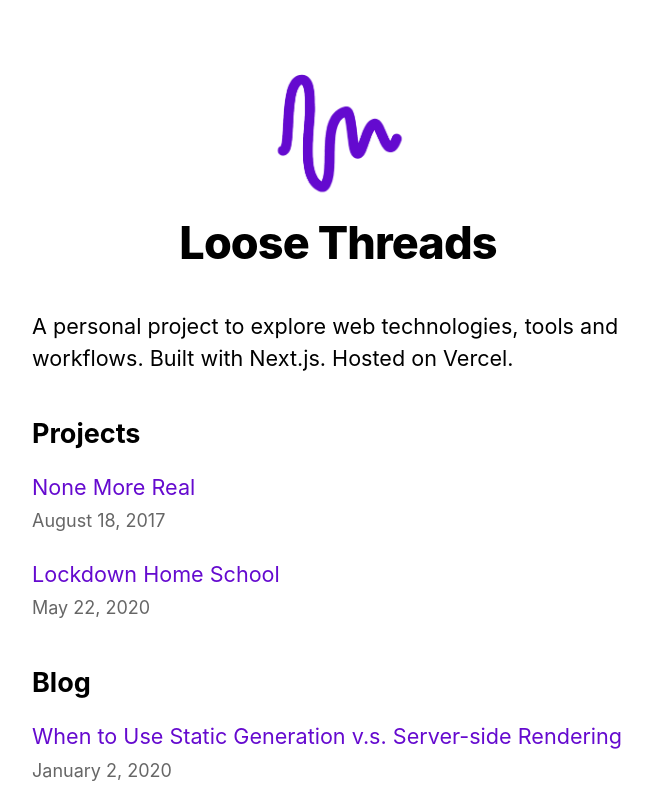
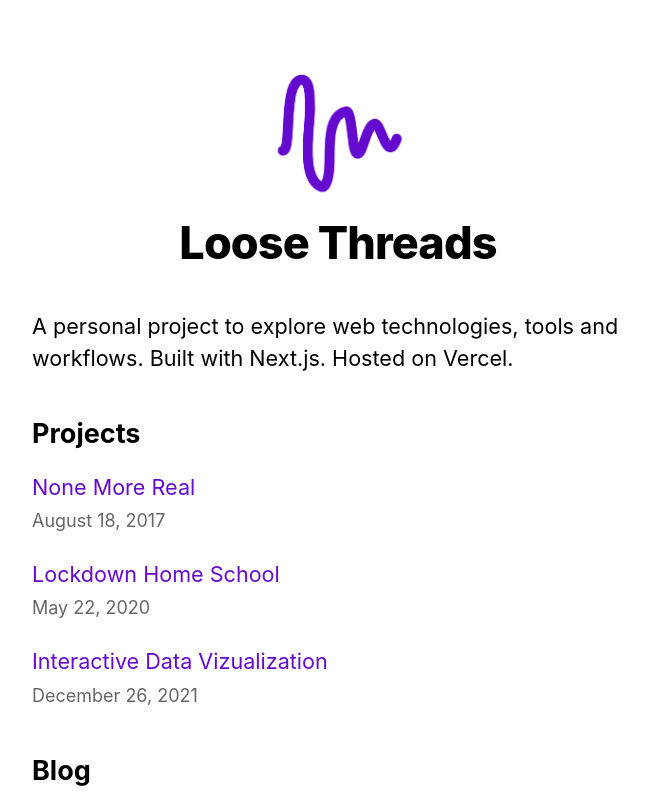
Before and after one commit to wemhr30/realthreads-nextjs-blog, a Next.js app: page / in a window 1280 px wide. Shown: the top 800 px of the page, without its empty margins (302-954 px from the left). Built offline with nearby package versions, Linux system fonts and the light colour scheme.

Commit message:
add-to-index

```diff
--- a/pages/index.js
+++ b/pages/index.js
@@ -46,6 +46,15 @@ export default function Home({allPostsData}) {
                 <Date dateString= '2020-05-22'/>
               </small>
             </li>
+            <li className={utilStyles.listItem} key='3'>
+              <Link href='/projects/apple-interactive'>
+                <a>Interactive Data Vizualization</a>
+              </Link>
+              <br />
+              <small className={utilStyles.lightText}>
+                <Date dateString= '2021-12-26'/>
+              </small>
+            </li>
         </ul>
       </section>
 
```
